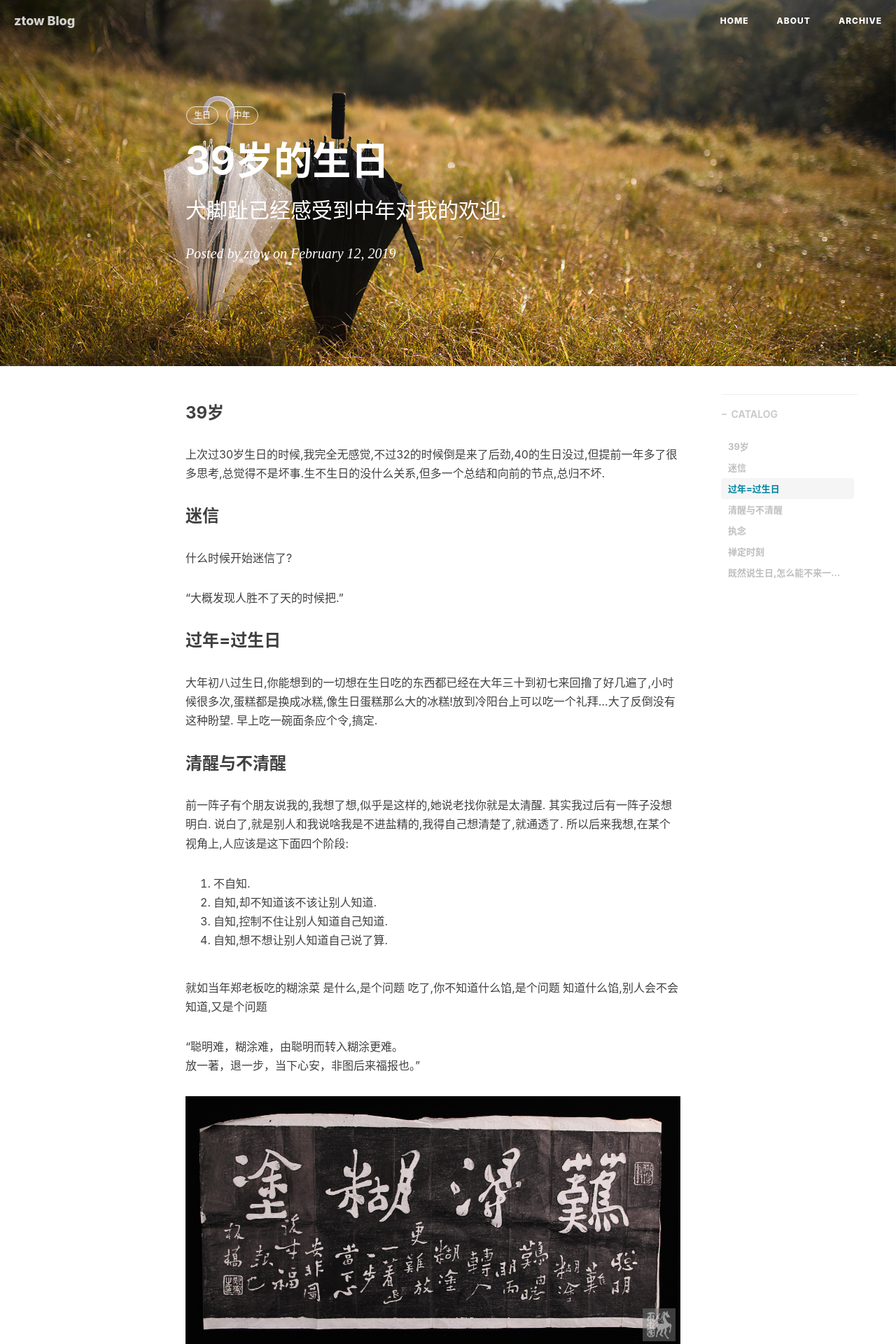
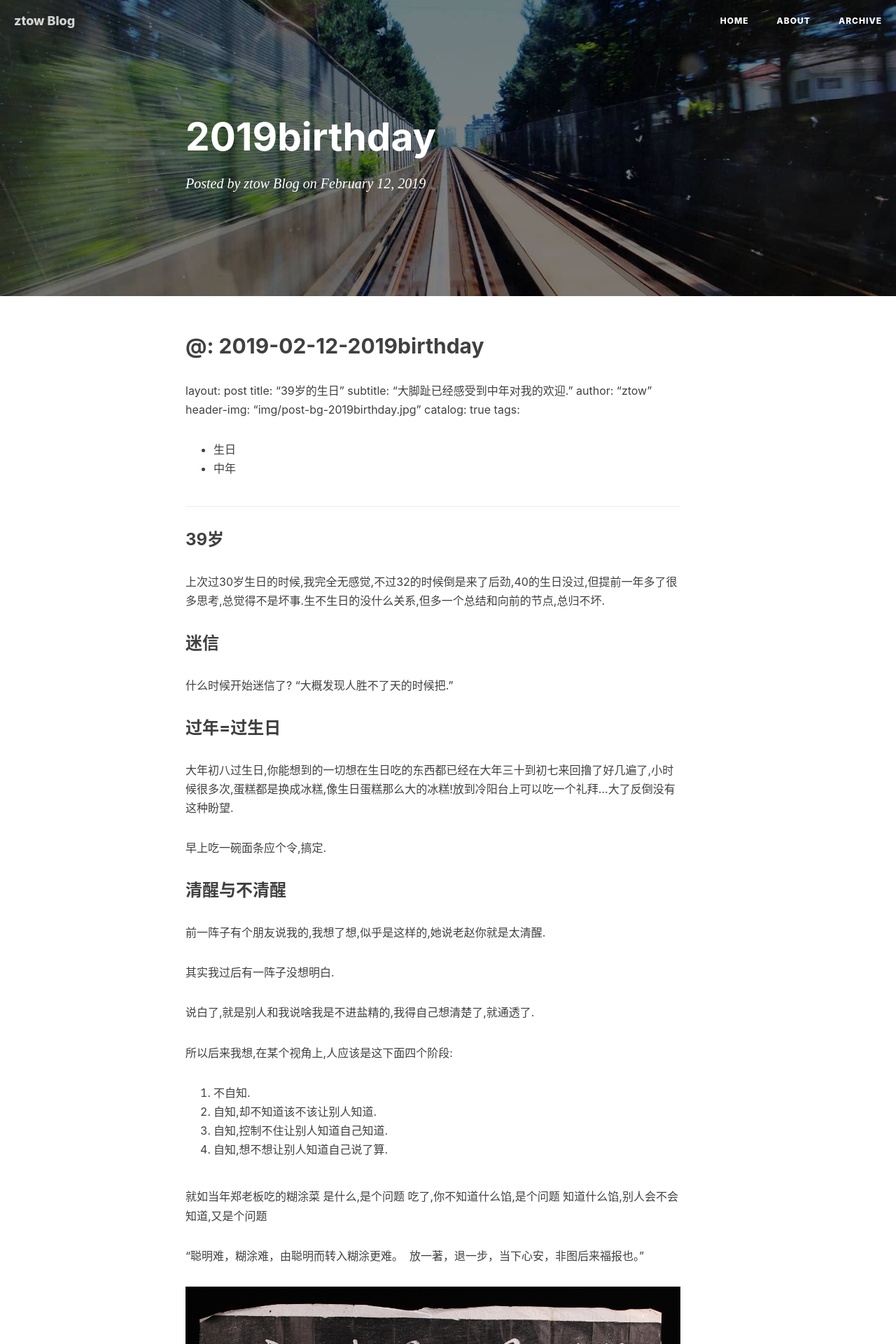
Before and after one commit to ztow/wdphoto, a Jekyll site: the page built from _posts/2019-02-12-2019birthday.md, in a window 1280 px wide. Shown: the top 1920 px of the page at 70% size. Built offline with Jekyll 4.4.1, drawn with Linux system fonts in a browser that asks for light colours; nearby versions of some CDN libraries; our own code applies the rules of GitHub Pages for plain Markdown files; comment, search, counter and statistics services are not loaded; part of the change alters nothing that is shown; some of the changed text lies outside the part shown.

Commit message:
no message

```diff
--- a/_posts/2019-02-12-2019birthday.md
+++ b/_posts/2019-02-12-2019birthday.md
@@ -1,3 +1,4 @@
+@: 2019-02-12-2019birthday
 ---
 layout: post
 title: "39岁的生日"
@@ -8,20 +9,27 @@ catalog: true
 tags:
   - 生日
   - 中年
+
 ---
+
 ### 39岁
 上次过30岁生日的时候,我完全无感觉,不过32的时候倒是来了后劲,40的生日没过,但提前一年多了很多思考,总觉得不是坏事.生不生日的没什么关系,但多一个总结和向前的节点,总归不坏.
+
 ### 迷信
 什么时候开始迷信了?
-
 "大概发现人胜不了天的时候把."
 ### 过年=过生日
 大年初八过生日,你能想到的一切想在生日吃的东西都已经在大年三十到初七来回撸了好几遍了,小时候很多次,蛋糕都是换成冰糕,像生日蛋糕那么大的冰糕!放到冷阳台上可以吃一个礼拜...大了反倒没有这种盼望.
+
 早上吃一碗面条应个令,搞定.
+
 ### 清醒与不清醒
-前一阵子有个朋友说我的,我想了想,似乎是这样的,她说老找你就是太清醒.
+前一阵子有个朋友说我的,我想了想,似乎是这样的,她说老赵你就是太清醒.
+
 其实我过后有一阵子没想明白.
+
 说白了,就是别人和我说啥我是不进盐精的,我得自己想清楚了,就通透了.
+
 所以后来我想,在某个视角上,人应该是这下面四个阶段:
 1. 不自知.
 2. 自知,却不知道该不该让别人知道.
@@ -36,7 +44,7 @@ tags:
 “聪明难，糊涂难，由聪明而转入糊涂更难。
 放一著，退一步，当下心安，非图后来福报也。”
 
-![][image-1]
+![难得糊涂][1]
 
 - 不知道自己不知道
 - 知道自己不知道
@@ -58,15 +66,21 @@ tags:
 同样,我不觉得中年的即将来临可怕.
 
 知道不可变动的变化,
+
 接受不可变动的变化,
+
 知道别人和你说的中年都不是你的中年,
+
 一切就都不需要"迎刃而解"
+
 最近看了这本书,倒是有趣:
-![][image-2]
+
+![中年的意义][2]
 
 ### 既然说生日,怎么能不来一张吓人的自拍?
-![][image-3]
+![吓人的自拍][3]
 
-[image-1]:	/img/post-img-me20190212-1.jpg "难得糊涂"
-[image-2]:	/img/post-img-me20190212-2.jpg "中年的意义"
-[image-3]:	/img/post-img-2019birthday.jpg
+
+  [1]: /img/post-img-me20190212-1.jpg
+  [2]: /img/post-img-me20190212-2.jpg
+  [3]: /img/post-img-2019birthday.jpg
```
